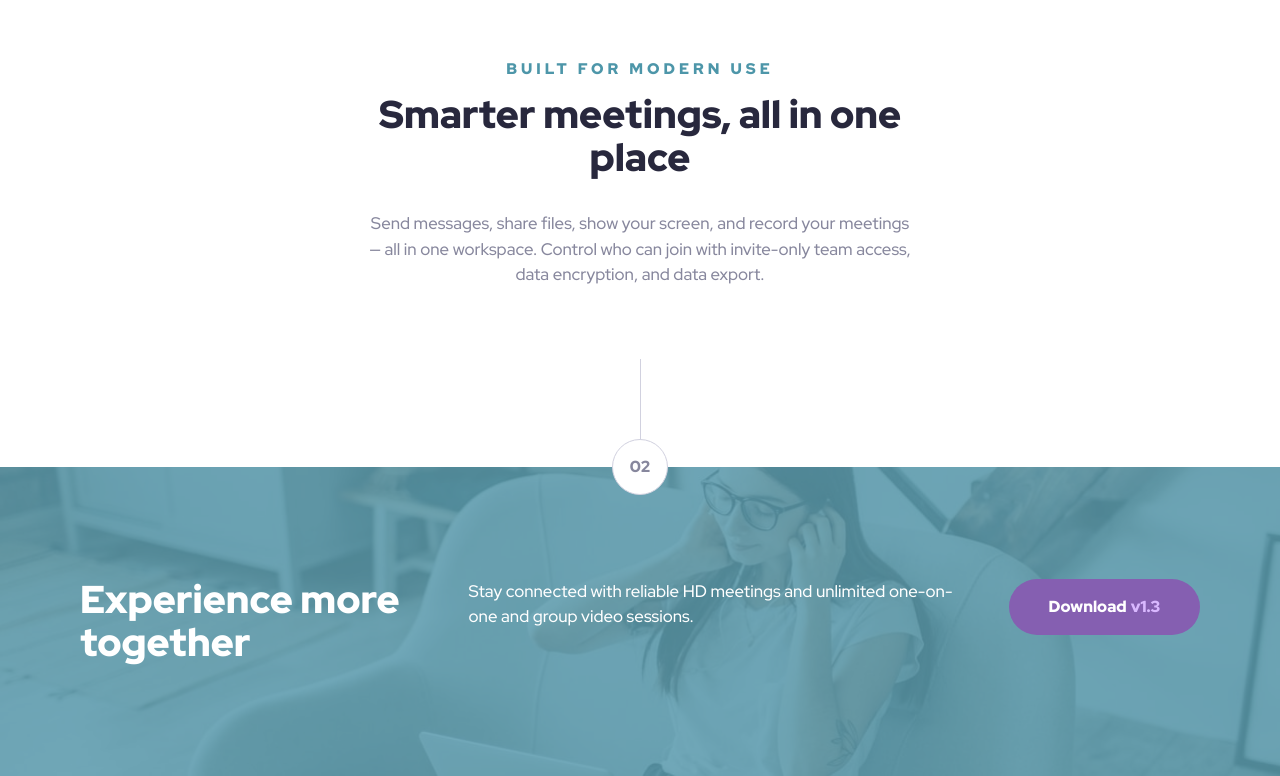
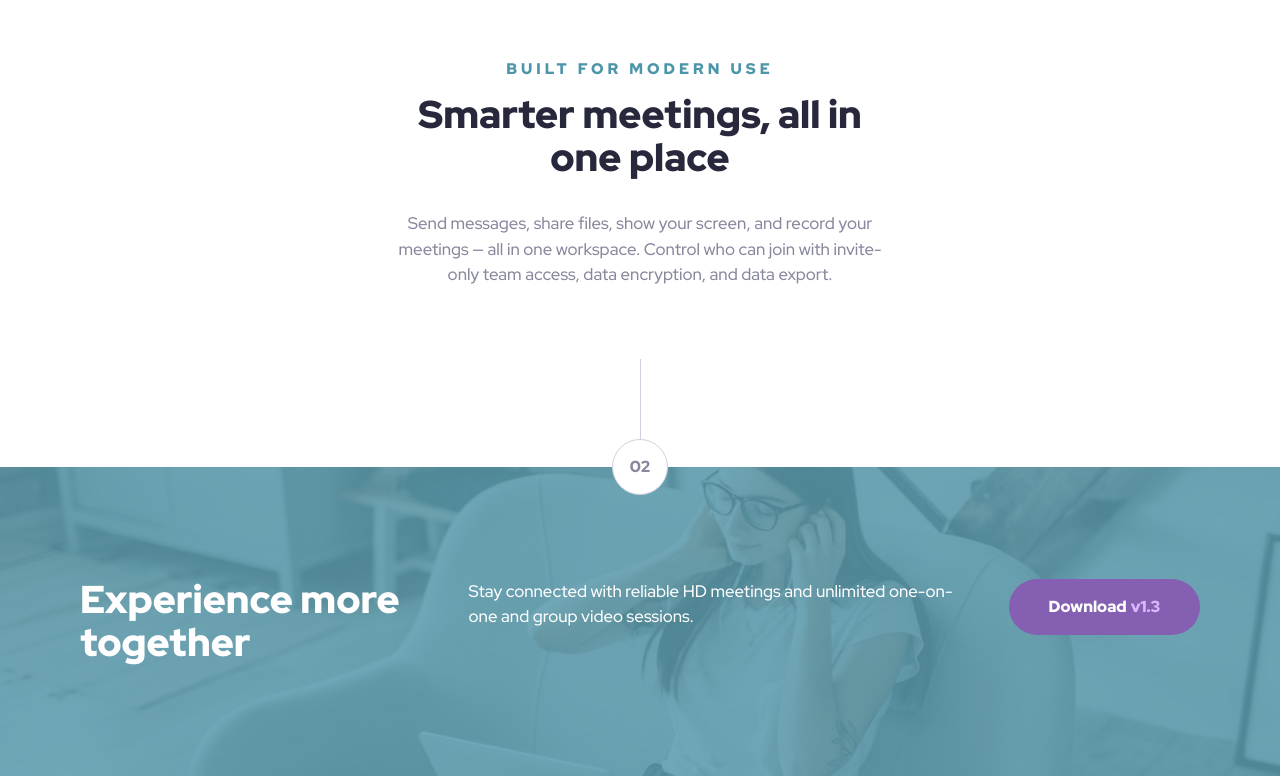
Before and after one commit to PapeSeydou/FEM_meet-landing-page, a plain HTML site: page starter-code/index.html in a window 1280 px wide. Shown: the part 1095-1871 px from the top of the page. Drawn offline with Linux system fonts and the light colour scheme.

Commit message:
Hotfix 2

```diff
--- a/starter-code/styling/sass/_layout.scss
+++ b/starter-code/styling/sass/_layout.scss
@@ -140,7 +140,7 @@ section {
     gap: 32px;
     @include type.base;
     color: base.$slate-600;
-    max-width: clamp(504px, calc(405.538px + 12.821vw), 544px);
+    max-width: clamp(504px, calc(405.538px + 12.821vw), 514px);
     margin: 0 auto;
 
     h2 {
```
Also changed, not shown: starter-code/styling/style.css.
